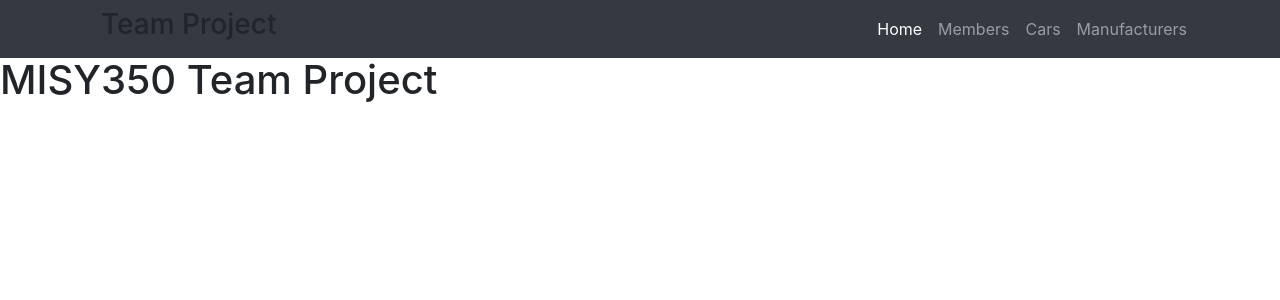
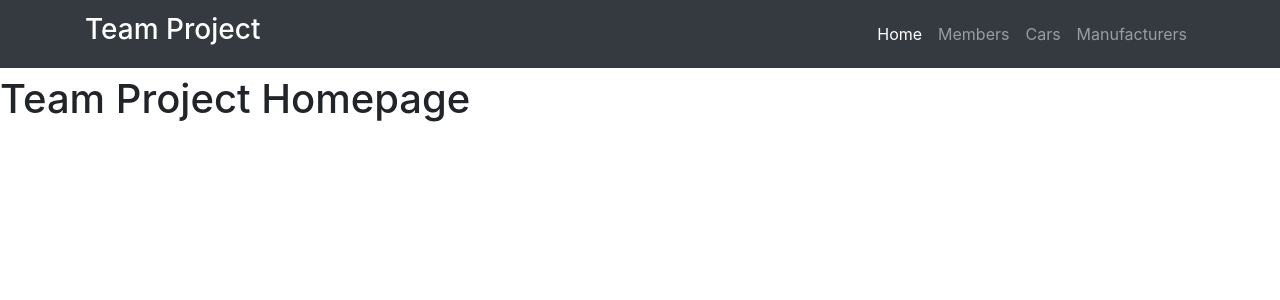
Before and after one commit to rwadhwa/team-project, a Flask app: page / in a window 1280 px wide. Shown: the top 300 px of the page. Run offline with Flask 2, Linux system fonts and the light colour scheme; some libraries are stand-ins or nearby versions.

Commit message:
fixed navi bar and homepage

```diff
--- a/project.py
+++ b/project.py
@@ -13,7 +13,7 @@ db = SQLAlchemy(app)
 
 @app.route('/')
 def index():
-    return render_template('home-base.html')
+    return render_template('index.html')
 
 
 @app.route('/members')
--- a/templates/home-base.html
+++ b/templates/home-base.html
@@ -1,26 +1,26 @@
 <!DOCTYPE html>
-<html lang="en">
-
+<html>
   <head>
     {% block head %}
-  <title>{% block title%}{% endblock%} - Car Base</title>
-  <!-- Required meta tags -->
     <meta charset="utf-8">
+    <title>{% block title %}{% endblock %} - Car Base</title>
+
     <meta name="viewport" content="width=device-width, initial-scale=1, shrink-to-fit=no">
     <!-- Bootstrap CSS -->
     <link rel="stylesheet" href="https://maxcdn.bootstrapcdn.com/bootstrap/4.0.0-beta.2/css/bootstrap.min.css">
     <!-- Fontawesome CSS -->
-  <link rel="stylesheet" href="https://maxcdn.bootstrapcdn.com/font-awesome/4.7.0/css/font-awesome.min.css">
-  {% endblock%}
+    <script src="https://use.fontawesome.com/801cdeed5b.js"></script>
+    <!-- Main CSS -->
+    {% endblock %}
   </head>
 
   <body>
-  <!-- Navigation -->
+  <!-- Navigation Bar -->
   <nav class="navbar navbar-expand-lg navbar-dark bg-dark fixed-top">
     <div class="container">
       <a class="navbar-brand" href="/">
+         <h3>Team Project</h3>
        </a>
-       <h3>Team Project </h3>
        <button class="navbar-toggler" type="button" data-toggle="collapse" data-target="#navbarResponsive" aria-controls="navbarResponsive" aria-expanded="false" aria-label="Toggle navigation">
          <span class="navbar-toggler-icon"></span>
        </button>
@@ -44,25 +44,17 @@
       </div>
     </div>
   </nav>
-  {% for category, message in get_flashed_messages(with_categories=true) %}
-    <div class="alert alert-{{category}}">
-    <button type="button" class="close" data-dismiss="alert">&times;</button>
-      {{ message }}
-    </div>
-  {% endfor %}
 
-  <h1> MISY350 Team Project </h1>
-  <h1> MISY350 Team Project </h1>
 
-  {% block page_content%}
-  {% endblock%}
+  {% block page_content %}
+  {% endblock %}
 
-  {% block scripts%}
+  {% block scripts %}
   <!-- jQuery first, then Popper.js, then Bootstrap JS -->
   <script src="https://code.jquery.com/jquery-3.2.1.slim.min.js"></script>
   <script src="https://cdnjs.cloudflare.com/ajax/libs/popper.js/1.12.3/umd/popper.min.js"></script>
   <script src="https://maxcdn.bootstrapcdn.com/bootstrap/4.0.0-beta.2/js/bootstrap.min.js"></script>
-  {% endblock%}
+  {% endblock %}
 </body>
 
 </html>
--- /dev/null
+++ b/templates/index.html
@@ -0,0 +1,21 @@
+{% extends "home-base.html" %}
+
+{% block title %}
+Homepage
+{% endblock %}
+
+{% block head%}
+  {{super()}}
+  <style>
+    body {
+      padding-top: 75px;
+    }
+    #intro {
+      padding-top: 15px;
+    }
+  </style>
+{% endblock %}
+
+{% block page_content %}
+<h1>Team Project Homepage</h1>
+{% endblock %}
```
Also changed, not shown: templates/members.html (+10 -0 lines). Lines whose indentation alone changed are shown as unchanged.
